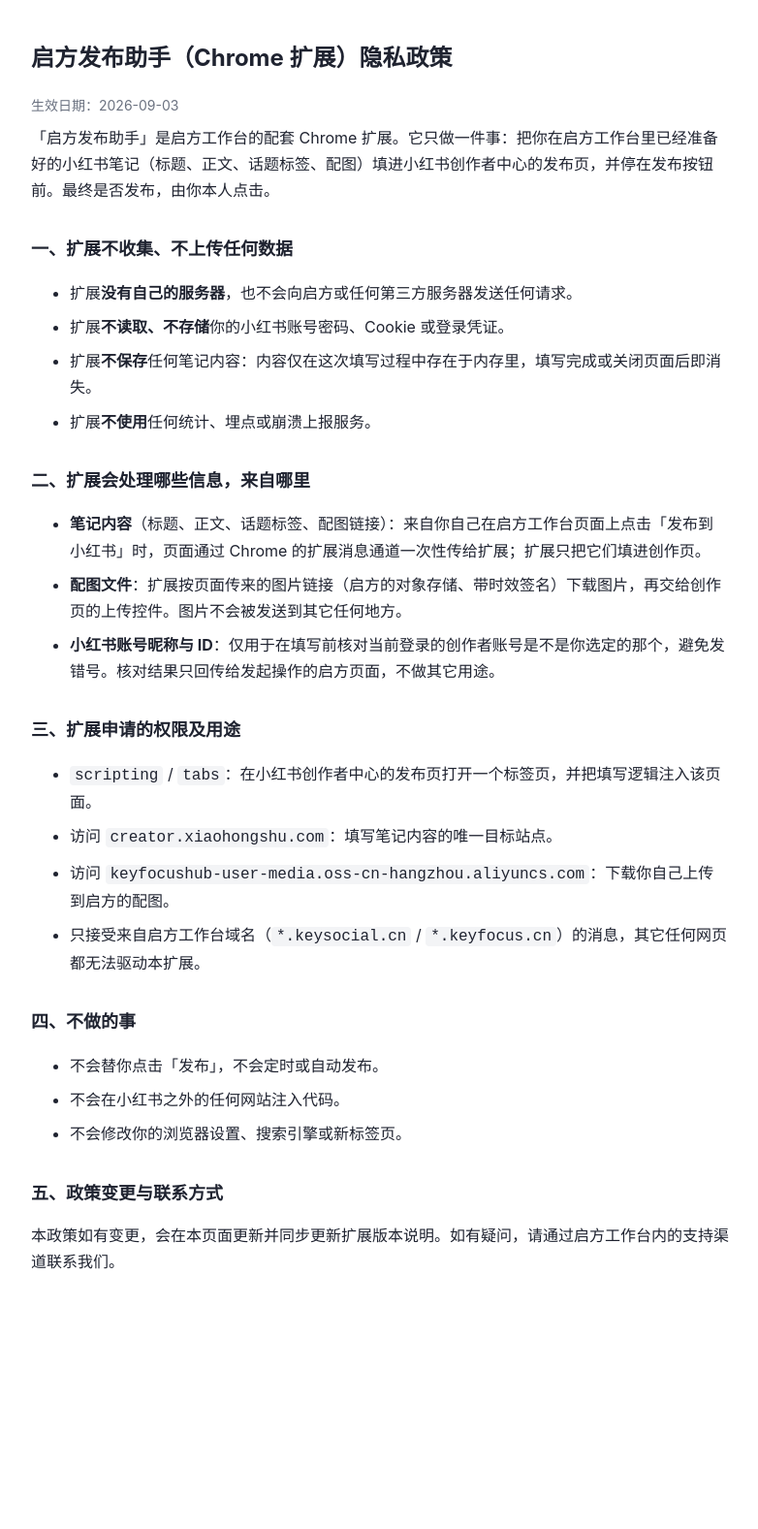
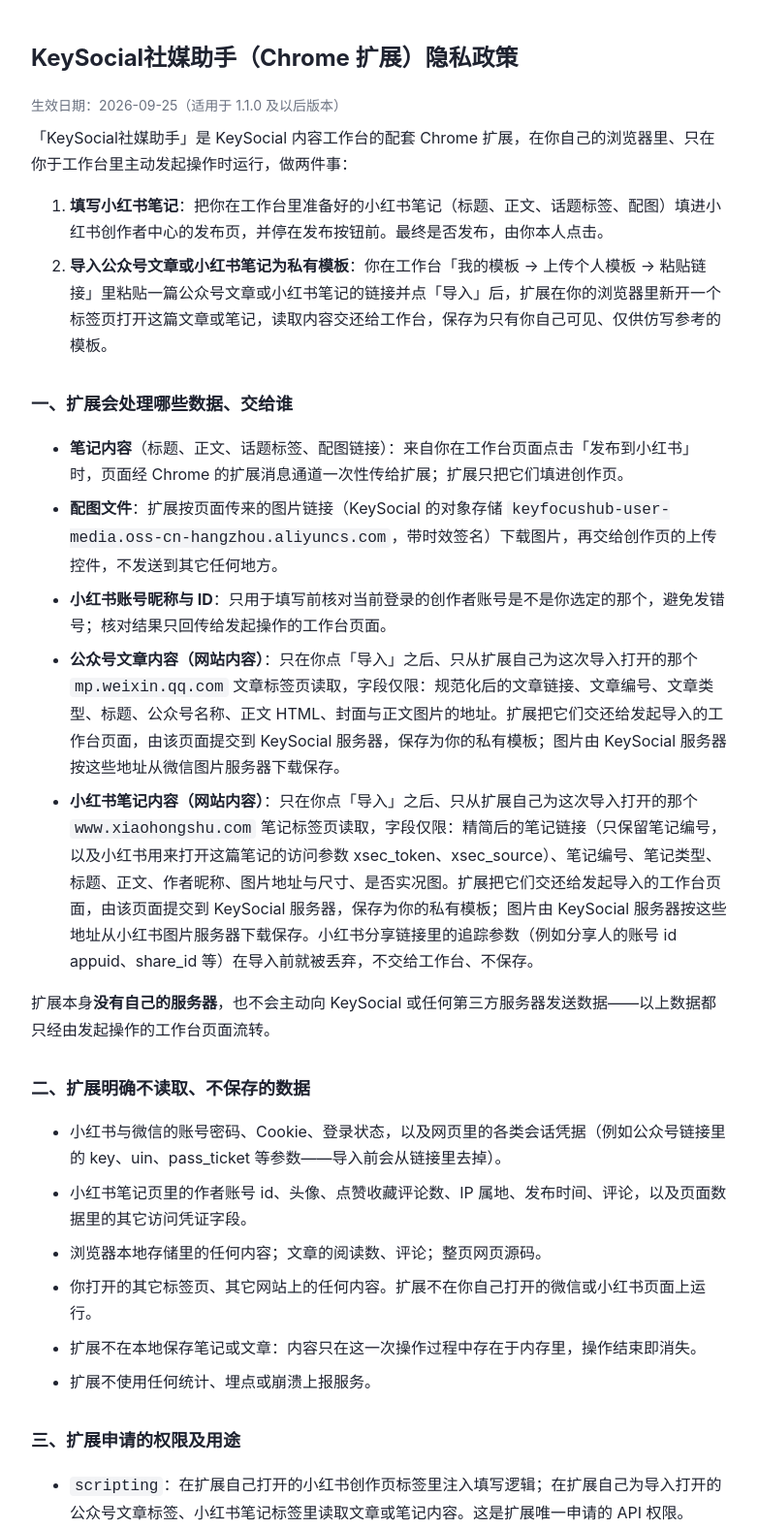
Before and after one commit to rellyxx/keyfocus-extension-privacy, a plain HTML site: page index.html in a window 1280 px wide. Shown: the top 1577 px of the page at 97% size, without its empty margins (248-1030 px from the left). Before the commit the page ends 1355 px from the top, so only its background shows below. Drawn offline with Linux system fonts and the light colour scheme.

Commit message:
docs: 同步 1.1.0 扩展隐私政策

```diff
--- a/index.html
+++ b/index.html
@@ -3,7 +3,7 @@
 <head>
 <meta charset="utf-8">
 <meta name="viewport" content="width=device-width, initial-scale=1">
-<title>启方发布助手 · 隐私政策</title>
+<title>KeySocial社媒助手 · 隐私政策</title>
 <style>
   body{max-width:720px;margin:40px auto;padding:0 20px;font:16px/1.7 -apple-system,"PingFang SC","Microsoft YaHei",sans-serif;color:#1f2330;background:#fff}
   h1{font-size:24px}h2{font-size:18px;margin-top:32px}
@@ -12,42 +12,60 @@
 </style>
 </head>
 <body>
-<h1>启方发布助手（Chrome 扩展）隐私政策</h1>
-<p class="meta">生效日期：2026-09-03</p>
+<h1>KeySocial社媒助手（Chrome 扩展）隐私政策</h1>
+<p class="meta">生效日期：2026-09-25（适用于 1.1.0 及以后版本）</p>
 
-<p>「启方发布助手」是启方工作台的配套 Chrome 扩展。它只做一件事：把你在启方工作台里已经准备好的小红书笔记（标题、正文、话题标签、配图）填进小红书创作者中心的发布页，并停在发布按钮前。最终是否发布，由你本人点击。</p>
+<p>「KeySocial社媒助手」是 KeySocial 内容工作台的配套 Chrome 扩展，在你自己的浏览器里、只在你于工作台里主动发起操作时运行，做两件事：</p>
+<ol>
+  <li><strong>填写小红书笔记</strong>：把你在工作台里准备好的小红书笔记（标题、正文、话题标签、配图）填进小红书创作者中心的发布页，并停在发布按钮前。最终是否发布，由你本人点击。</li>
+  <li><strong>导入公众号文章或小红书笔记为私有模板</strong>：你在工作台「我的模板 → 上传个人模板 → 粘贴链接」里粘贴一篇公众号文章或小红书笔记的链接并点「导入」后，扩展在你的浏览器里新开一个标签页打开这篇文章或笔记，读取内容交还给工作台，保存为只有你自己可见、仅供仿写参考的模板。</li>
+</ol>
 
-<h2>一、扩展不收集、不上传任何数据</h2>
+<h2>一、扩展会处理哪些数据、交给谁</h2>
 <ul>
-  <li>扩展<strong>没有自己的服务器</strong>，也不会向启方或任何第三方服务器发送任何请求。</li>
-  <li>扩展<strong>不读取、不存储</strong>你的小红书账号密码、Cookie 或登录凭证。</li>
-  <li>扩展<strong>不保存</strong>任何笔记内容：内容仅在这次填写过程中存在于内存里，填写完成或关闭页面后即消失。</li>
-  <li>扩展<strong>不使用</strong>任何统计、埋点或崩溃上报服务。</li>
+  <li><strong>笔记内容</strong>（标题、正文、话题标签、配图链接）：来自你在工作台页面点击「发布到小红书」时，页面经 Chrome 的扩展消息通道一次性传给扩展；扩展只把它们填进创作页。</li>
+  <li><strong>配图文件</strong>：扩展按页面传来的图片链接（KeySocial 的对象存储 <code>keyfocushub-user-media.oss-cn-hangzhou.aliyuncs.com</code>，带时效签名）下载图片，再交给创作页的上传控件，不发送到其它任何地方。</li>
+  <li><strong>小红书账号昵称与 ID</strong>：只用于填写前核对当前登录的创作者账号是不是你选定的那个，避免发错号；核对结果只回传给发起操作的工作台页面。</li>
+  <li><strong>公众号文章内容（网站内容）</strong>：只在你点「导入」之后、只从扩展自己为这次导入打开的那个 <code>mp.weixin.qq.com</code> 文章标签页读取，字段仅限：规范化后的文章链接、文章编号、文章类型、标题、公众号名称、正文 HTML、封面与正文图片的地址。扩展把它们交还给发起导入的工作台页面，由该页面提交到 KeySocial 服务器，保存为你的私有模板；图片由 KeySocial 服务器按这些地址从微信图片服务器下载保存。</li>
+  <li><strong>小红书笔记内容（网站内容）</strong>：只在你点「导入」之后、只从扩展自己为这次导入打开的那个 <code>www.xiaohongshu.com</code> 笔记标签页读取，字段仅限：精简后的笔记链接（只保留笔记编号，以及小红书用来打开这篇笔记的访问参数 xsec_token、xsec_source）、笔记编号、笔记类型、标题、正文、作者昵称、图片地址与尺寸、是否实况图。扩展把它们交还给发起导入的工作台页面，由该页面提交到 KeySocial 服务器，保存为你的私有模板；图片由 KeySocial 服务器按这些地址从小红书图片服务器下载保存。小红书分享链接里的追踪参数（例如分享人的账号 id appuid、share_id 等）在导入前就被丢弃，不交给工作台、不保存。</li>
 </ul>
+<p>扩展本身<strong>没有自己的服务器</strong>，也不会主动向 KeySocial 或任何第三方服务器发送数据——以上数据都只经由发起操作的工作台页面流转。</p>
 
-<h2>二、扩展会处理哪些信息，来自哪里</h2>
+<h2>二、扩展明确不读取、不保存的数据</h2>
 <ul>
-  <li><strong>笔记内容</strong>（标题、正文、话题标签、配图链接）：来自你自己在启方工作台页面上点击「发布到小红书」时，页面通过 Chrome 的扩展消息通道一次性传给扩展；扩展只把它们填进创作页。</li>
-  <li><strong>配图文件</strong>：扩展按页面传来的图片链接（启方的对象存储、带时效签名）下载图片，再交给创作页的上传控件。图片不会被发送到其它任何地方。</li>
-  <li><strong>小红书账号昵称与 ID</strong>：仅用于在填写前核对当前登录的创作者账号是不是你选定的那个，避免发错号。核对结果只回传给发起操作的启方页面，不做其它用途。</li>
+  <li>小红书与微信的账号密码、Cookie、登录状态，以及网页里的各类会话凭据（例如公众号链接里的 key、uin、pass_ticket 等参数——导入前会从链接里去掉）。</li>
+  <li>小红书笔记页里的作者账号 id、头像、点赞收藏评论数、IP 属地、发布时间、评论，以及页面数据里的其它访问凭证字段。</li>
+  <li>浏览器本地存储里的任何内容；文章的阅读数、评论；整页网页源码。</li>
+  <li>你打开的其它标签页、其它网站上的任何内容。扩展不在你自己打开的微信或小红书页面上运行。</li>
+  <li>扩展不在本地保存笔记或文章：内容只在这一次操作过程中存在于内存里，操作结束即消失。</li>
+  <li>扩展不使用任何统计、埋点或崩溃上报服务。</li>
 </ul>
 
 <h2>三、扩展申请的权限及用途</h2>
 <ul>
-  <li><code>scripting</code> / <code>tabs</code>：在小红书创作者中心的发布页打开一个标签页，并把填写逻辑注入该页面。</li>
+  <li><code>scripting</code>：在扩展自己打开的小红书创作页标签里注入填写逻辑；在扩展自己为导入打开的公众号文章标签、小红书笔记标签里读取文章或笔记内容。这是扩展唯一申请的 API 权限。</li>
   <li>访问 <code>creator.xiaohongshu.com</code>：填写笔记内容的唯一目标站点。</li>
-  <li>访问 <code>keyfocushub-user-media.oss-cn-hangzhou.aliyuncs.com</code>：下载你自己上传到启方的配图。</li>
-  <li>只接受来自启方工作台域名（<code>*.keysocial.cn</code> / <code>*.keyfocus.cn</code>）的消息，其它任何网页都无法驱动本扩展。</li>
+  <li>访问 <code>keyfocushub-user-media.oss-cn-hangzhou.aliyuncs.com</code>：下载你自己上传到 KeySocial 的配图。</li>
+  <li>访问 <code>mp.weixin.qq.com</code>：只在你点「导入」后，读取扩展自己打开的那篇公众号文章。</li>
+  <li>访问 <code>www.xiaohongshu.com</code>：只在你点「导入」后，读取扩展自己打开的那篇小红书笔记，并据标签页地址判断笔记是否打不开、是否停在登录或验证页。手机分享的短链（xhslink.com / xhslink.cn）由浏览器自己跳转，扩展不申请访问它们的权限。</li>
+  <li>只接受来自以下 KeySocial 工作台域名的消息：<code>test.keysocial.cn</code>、<code>keysocial.cn</code>、<code>test.keyfocus.cn</code>、<code>app.keyfocus.cn</code>。其它任何网页都无法驱动本扩展。</li>
 </ul>
 
-<h2>四、不做的事</h2>
+<h2>四、你的控制权</h2>
+<ul>
+  <li>导入得到的模板只有你自己可见，你可以随时在「我的模板」里删除，模板与其图片会一并删除。</li>
+  <li>遇到微信的人机验证，或小红书要求登录、验证时，扩展不会替你操作、不会自动点击、也不会换网络重试，只把页面留给你本人完成。</li>
+  <li>你可以随时在 Chrome 的扩展管理页里收回扩展对任一网站的访问权限，或直接卸载扩展。</li>
+</ul>
+
+<h2>五、不做的事</h2>
 <ul>
   <li>不会替你点击「发布」，不会定时或自动发布。</li>
-  <li>不会在小红书之外的任何网站注入代码。</li>
+  <li>不会在小红书创作页，以及扩展自己为导入打开的公众号文章页、小红书笔记页之外的网站注入代码。</li>
   <li>不会修改你的浏览器设置、搜索引擎或新标签页。</li>
 </ul>
 
-<h2>五、政策变更与联系方式</h2>
-<p>本政策如有变更，会在本页面更新并同步更新扩展版本说明。如有疑问，请通过启方工作台内的支持渠道联系我们。</p>
+<h2>六、政策变更与联系方式</h2>
+<p>本政策如有变更，会在本页面更新并同步更新扩展版本说明。如有疑问，请通过 KeySocial 工作台内的支持渠道联系我们。</p>
 </body>
 </html>
```
Also changed, not shown: 1 other file.
